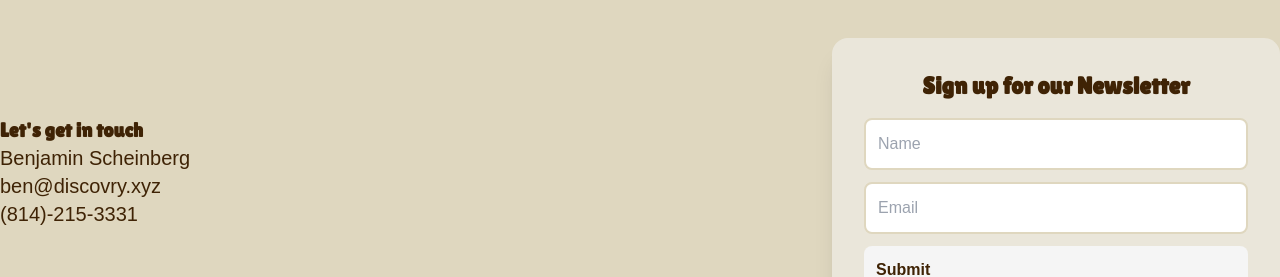
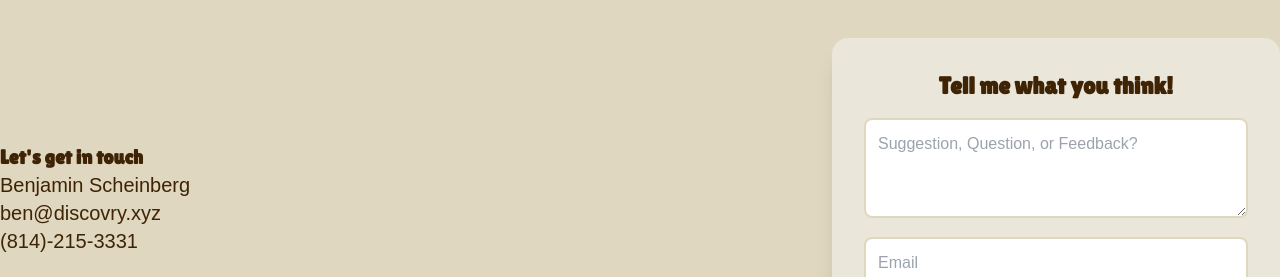
Before and after one commit to theSchein/Bennies, a Next.js app: page / in a window 1280 px wide. Shown: the part 883-1160 px from the top of the page. Built offline with nearby package versions, Linux system fonts and the light colour scheme; no server answers; a web font is replaced by a local one.

Commit message:
changed footer to suggestion box since we are already collecting emails on first page

```diff
--- a/src/components/footer/footer.jsx
+++ b/src/components/footer/footer.jsx
@@ -39,15 +39,16 @@ function Footer() {
 
                         <div className="mt-10 bg-light-primary dark:bg-dark-primary p-4 sm:p-6 lg:p-8 rounded-2xl bg-opacity-50 shadow-xl max-w-md mb-5 w-full">
                             <h3 className="text-xl sm:text-2xl lg:text-2xl mb-4 text-secondary font-subheading font-bold text-center">
-                                {"Sign up for our Newsletter"}
+                                {"Tell me what you think!"}
                             </h3>
                             <form onSubmit={handleSubmit}>
-                                <input
+                                <textarea
                                     className="w-full p-2 sm:p-3 mb-3 border-2 border-light-tertiary dark:border-dark-secondary rounded-lg"
-                                    type="text"
-                                    placeholder="Name"
+                                    type="textarea"
+                                    placeholder="Suggestion, Question, or Feedback?"
                                     value={name}
                                     onChange={(e) => setName(e.target.value)}
+                                    rows="3"
                                 />
                                 <input
                                     className="w-full p-2 sm:p-3 mb-3 border-2 border-light-tertiary dark:border-dark-secondary rounded-lg"
--- a/src/components/footer/waitlist.jsx
+++ b/src/components/footer/waitlist.jsx
@@ -21,7 +21,7 @@ const useWaitlistForm = () => {
         });
 
         if (response.ok) {
-            setModalMessage("You've been added to the Newsletter!");
+            setModalMessage("Thank you for your thoughts, we will be in touch soon");
             setShowModal(true);
             setName("");
             setEmail("");
--- a/src/pages/api/footer/waitlist.js
+++ b/src/pages/api/footer/waitlist.js
@@ -20,10 +20,10 @@ export default async function handler(req, res) {
             // Check if the email already exists
             const checkResult = await db.oneOrNone('SELECT * FROM waitlist WHERE email = $1', [email]);
 
-            if (checkResult) {
-                // Email already exists in the database
-                return res.status(409).json({ message: 'Email already registered' });
-            }
+            // if (checkResult) {
+            //     // Email already exists in the database
+            //     return res.status(409).json({ message: 'Email already registered' });
+            // }
 
             // Insert new record into the database
             const insertQuery = await db.result('INSERT INTO waitlist (name, email) VALUES ($1, $2)', [name, email]);
```
Also changed, not shown: 1 other file (tests, documents, lock files or other folders).
